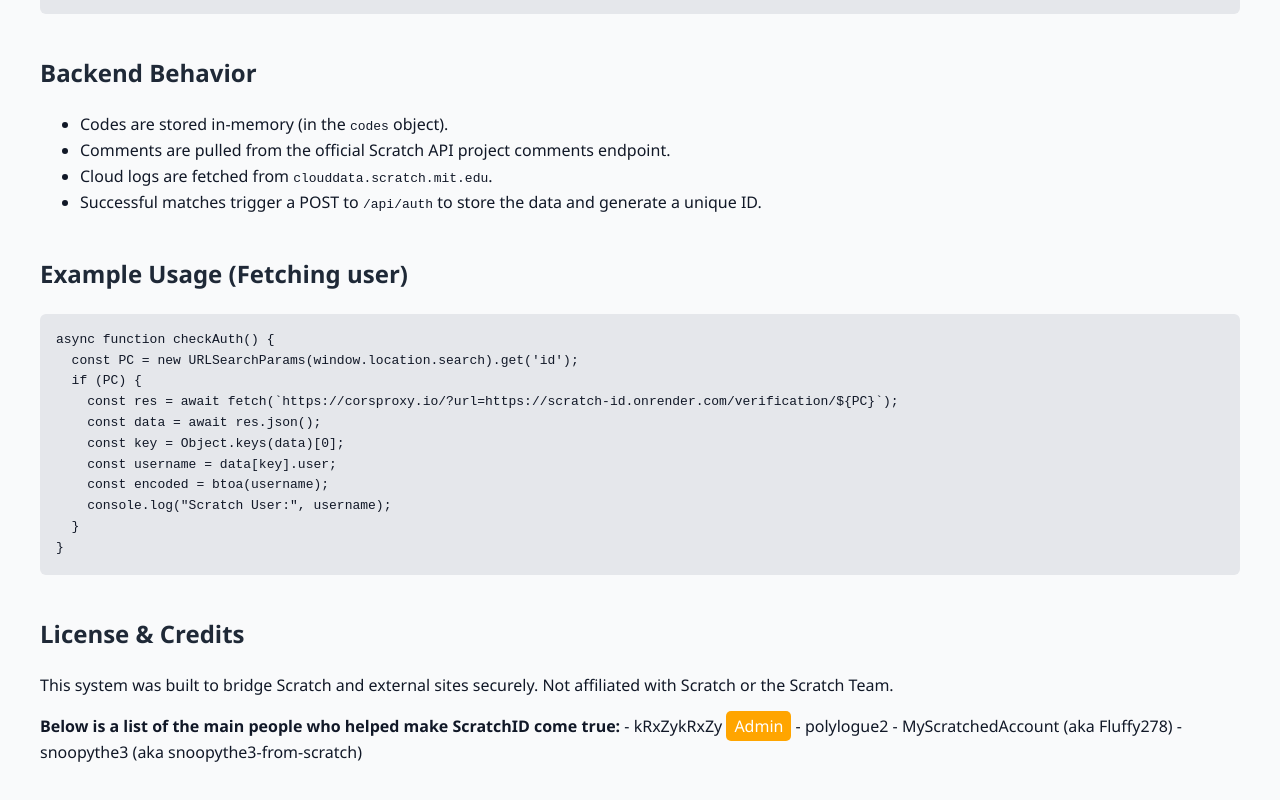
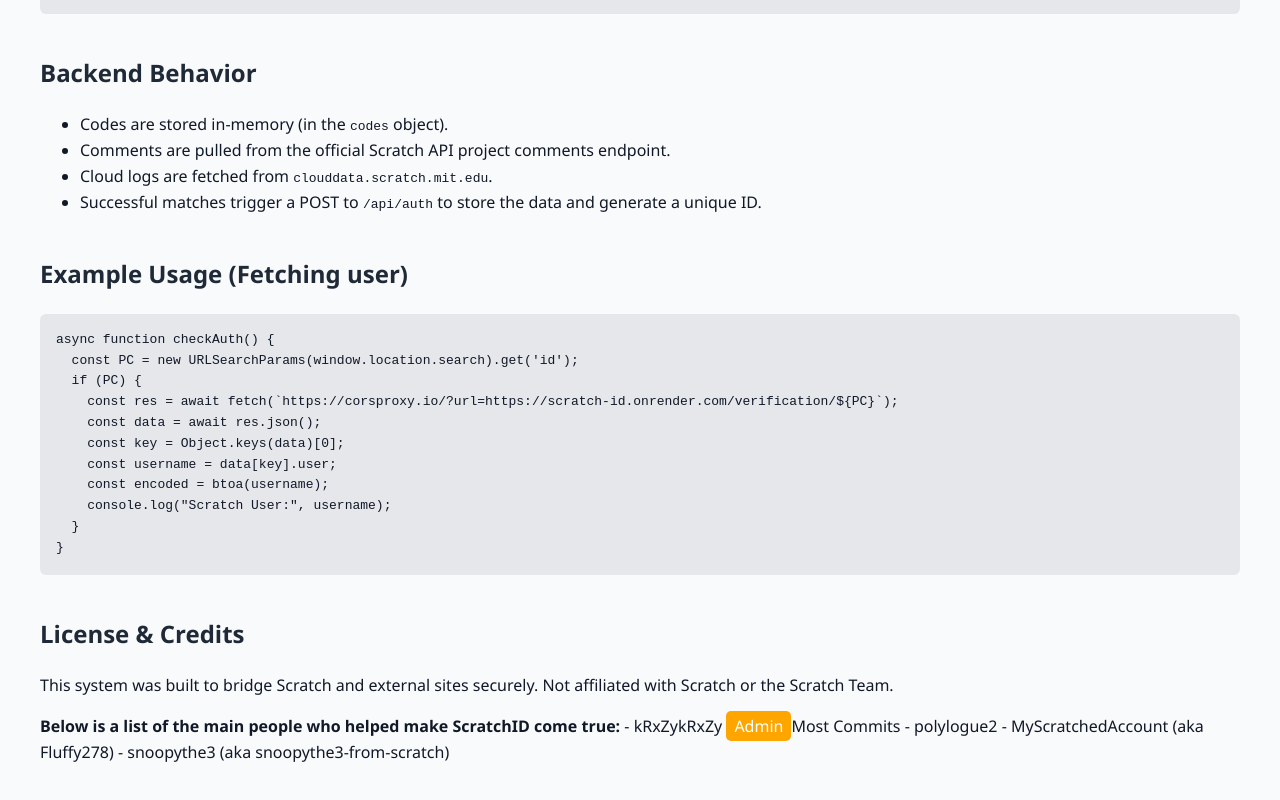
Before and after one commit to polylogue2/scratch-id, a website: page src/public/docs.html in a window 1280 px wide. Shown: the part 1186-1986 px from the top of the page. Drawn offline with Linux system fonts and the light colour scheme; files whose address does not match are found by name.

Commit message:
Update docs.html

```diff
--- a/src/public/docs.html
+++ b/src/public/docs.html
@@ -82,7 +82,7 @@
     <h2>License & Credits</h2>
     <p>This system was built to bridge Scratch and external sites securely. Not affiliated with Scratch or the Scratch Team.</p>
     <b>Below is a list of the main people who helped make ScratchID come true:</b>
-    - kRxZykRxZy <span class="admin">Admin</span>
+    - kRxZykRxZy <span class="admin">Admin</span><span class="most-commits">Most Commits</span>
     - polylogue2
     - MyScratchedAccount (aka Fluffy278)
     - snoopythe3 (aka snoopythe3-from-scratch)
```
